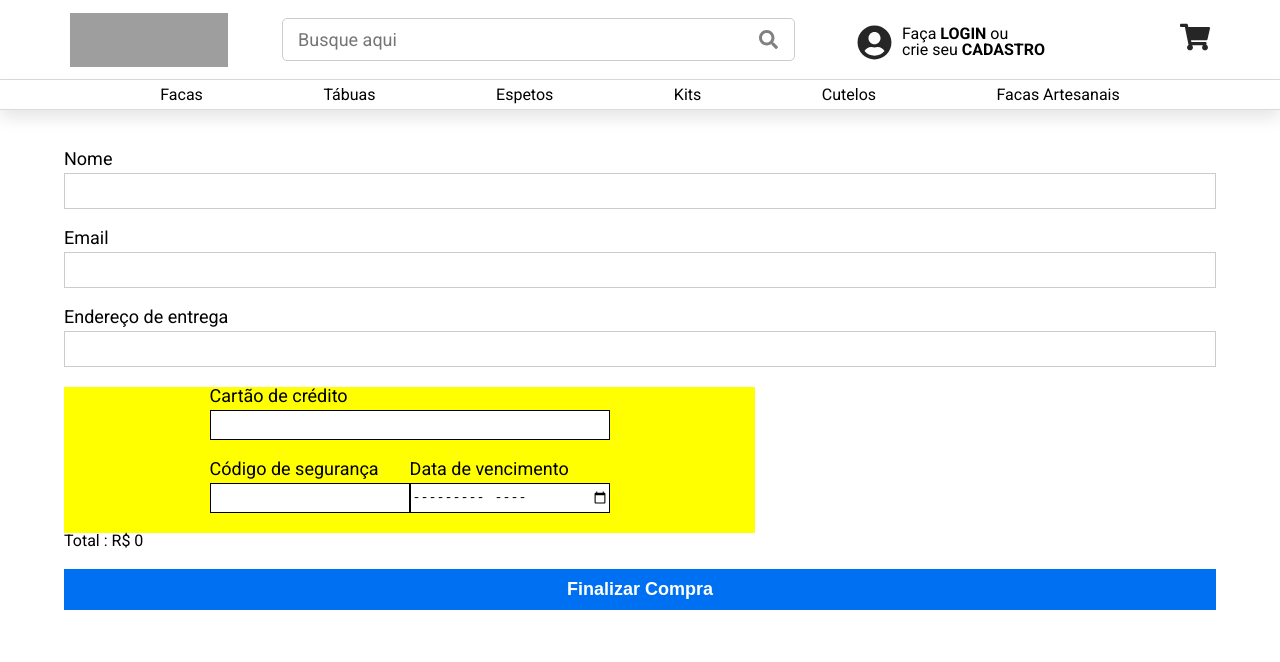
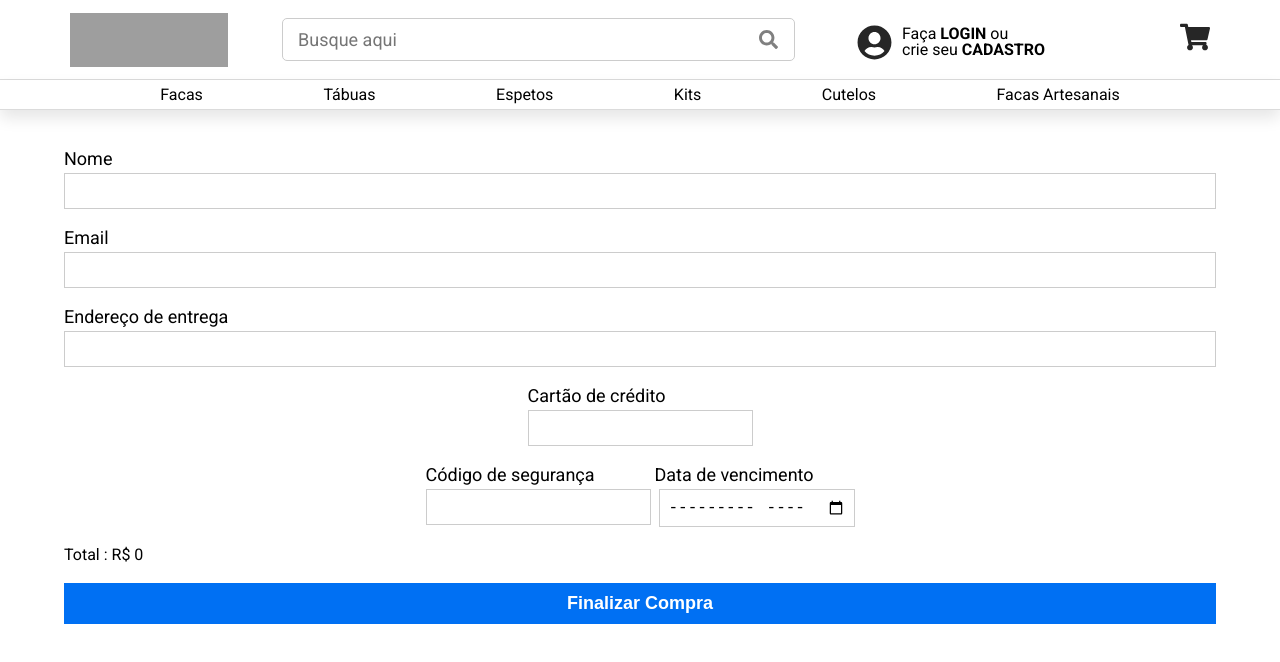
Before and after one commit to kadioba/-projeto15-churrasbyte-front, a React (Create React App) app: page /checkout in a window 1280 px wide. Shown: the top 662 px of the page. Built offline with nearby package versions, Linux system fonts and the light colour scheme; grey boxes are pictures that could not be loaded.

Commit message:
feat: Estilização na peginad e checkout

```diff
--- a/src/pages/CheckoutPage/CheckoutPage.js
+++ b/src/pages/CheckoutPage/CheckoutPage.js
@@ -3,6 +3,7 @@ import styled from "styled-components"
 import CartContext from "../../contexts/CartContext";
 import AuthContext from "../../contexts/AuthContext";
 import axios from "axios";
+import { CardForm, CardNumberInput, CheckoutButton, CheckoutContainer, CvvNumberInput, ExpiryDateInput, Form, FormGroup, Input, Label } from "./styled";
 
 export default function CheckoutPage() {
 
@@ -19,8 +20,8 @@ export default function CheckoutPage() {
             const promisse = axios.get(`${process.env.REACT_APP_API_URL}/user`, config)
 
             promisse.then((res) => {
-                const {email, name, cart} = res.data
-                const userData = {email, name, cart}
+                const { email, name, cart } = res.data
+                const userData = { email, name, cart }
                 userData.userId = res.data._id
                 setFormData({ ...userData, adress: "", creditCard: "", cvv: "", expireDate: "", total: getInvoiceTotal(userData.cart) })
             })
@@ -137,73 +138,3 @@ export default function CheckoutPage() {
         </CheckoutContainer>
     );
 };
-
-const CardForm = styled.div`
-width: 60%;
-background-color: yellow;
-display: flex;
-flex-direction: column;
-align-items: center;
-div{
-    display: flex;
-    justify-content: flex-start;
-}
-`
-const CardNumberInput = styled.input`
-width: 400px;
-height: 30px;
-border: solid 1px black;
-`
-const CvvNumberInput = styled.input`
-width: 200px;
-height: 30px;
-border: solid 1px black;
-`
-const ExpiryDateInput = styled.input`
-width: 200px;
-height: 30px;
-border: solid 1px black;
-`
-
-
-const CheckoutContainer = styled.div`
-  width: 100%;
-  display: flex;
-  flex-direction: column;
-  align-items: center;
-  margin-top: 150px;
-`;
-
-const Form = styled.form`
-  width: 90%;
-  display: flex;
-  flex-direction: column;
-`;
-
-const FormGroup = styled.div`
-  display: flex;
-  flex-direction: column;
-  margin-bottom: 20px;
-`;
-
-const Label = styled.label`
-  font-size: 18px;
-  margin-bottom: 5px;
-`;
-
-const Input = styled.input`
-  padding: 8px;
-  font-size: 16px;
-  border: 1px solid #ccc;
-`;
-
-const CheckoutButton = styled.button`
-  padding: 10px 20px;
-  background-color: #0070f3;
-  color: white;
-  font-size: 18px;
-  font-weight: bold;
-  cursor: pointer;
-  border: none;
-  margin-top: 20px;
-`;
--- /dev/null
+++ b/src/pages/CheckoutPage/styled.js
@@ -0,0 +1,73 @@
+import styled from "styled-components"
+
+export const CardForm = styled.div`
+width: 100%;
+max-width: 600px;
+display: flex;
+flex-direction: column;
+align-items: center;
+align-self: center;
+div{
+    display: flex;
+    justify-content: flex-start;
+}
+`
+export const CardNumberInput = styled.input`
+  padding: 8px;
+  font-size: 16px;
+  border: 1px solid #ccc;
+`
+export const CvvNumberInput = styled.input`
+  padding: 8px;
+  font-size: 16px;
+  border: 1px solid #ccc;
+  margin-right: 4px;
+`
+export const ExpiryDateInput = styled.input`
+  padding: 8px;
+  font-size: 16px;
+  border: 1px solid #ccc;
+  margin-left: 4px;
+`
+
+export const CheckoutContainer = styled.div`
+  width: 100%;
+  display: flex;
+  flex-direction: column;
+  align-items: center;
+  margin-top: 150px;
+`;
+
+export const Form = styled.form`
+  width: 90%;
+  display: flex;
+  flex-direction: column;
+`;
+
+export const FormGroup = styled.div`
+  display: flex;
+  flex-direction: column;
+  margin-bottom: 20px;
+`;
+
+export const Label = styled.label`
+  font-size: 18px;
+  margin-bottom: 5px;
+`;
+
+export const Input = styled.input`
+  padding: 8px;
+  font-size: 16px;
+  border: 1px solid #ccc;
+`;
+
+export const CheckoutButton = styled.button`
+  padding: 10px 20px;
+  background-color: #0070f3;
+  color: white;
+  font-size: 18px;
+  font-weight: bold;
+  cursor: pointer;
+  border: none;
+  margin-top: 20px;
+`;
```
Also changed, not shown: src/pages/CheckoutPage/CreditCard.js (deleted).
